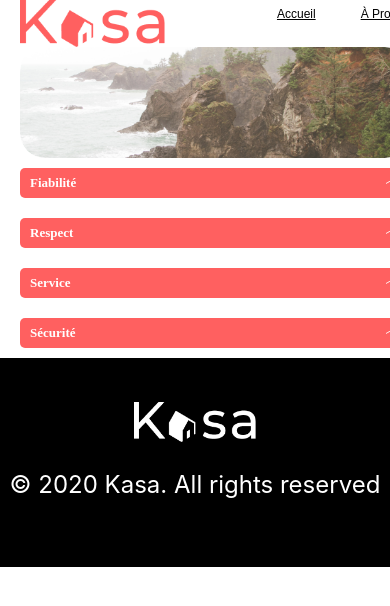
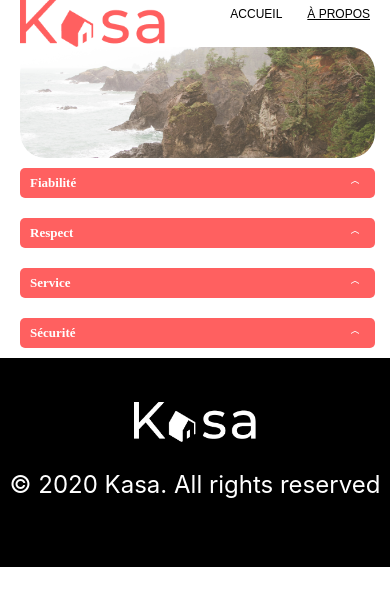
Before and after one commit to oanaciuca/kasa, a React (Create React App) app: page /a-propos in a window 390 px wide. Shown: the top 606 px of the page. Built offline with nearby package versions, Linux system fonts and the light colour scheme.

Commit message:
Maj media query

```diff
--- a/src/components/Header.js
+++ b/src/components/Header.js
@@ -1,15 +1,16 @@
 import React from 'react';
-import { Link } from 'react-router-dom';
+import { Link, useLocation } from 'react-router-dom';
 import logo from '../assets/LOGO.png';
 import '../sass/main.css';
 
 function Header() {
+    const location = useLocation();
     return (
         <header className="header">
                 <img src={logo} alt="Logo" className="header-logo" />
                 <nav className="header-nav">
-                    <Link to="/" className="nav-link">Accueil</Link>
-                    <Link to="/a-propos" className="nav-link">À Propos</Link>
+                    <Link to="/" className={`nav-link ${location.pathname === '/' ? 'active' : ''}`}>Accueil</Link>
+                    <Link to="/a-propos" className={`nav-link ${location.pathname === '/a-propos' ? 'active' : ''}`}>À Propos</Link>
                 </nav>
         </header>
     );
--- a/src/sass/_banner.scss
+++ b/src/sass/_banner.scss
@@ -46,6 +46,9 @@
 
         .banner-image {
             height: 111px;
+            width: 100%;
+            max-width: 768px;
+            margin-right: 35px;
         }
 
         .banner-text {
--- a/src/sass/_collapse.scss
+++ b/src/sass/_collapse.scss
@@ -51,6 +51,7 @@
   .collapse {
     .collapse-header {
       height: 30px;
+      margin-right: 35px;
 
       .collapse-title {
         font-family: Montserrat;
--- a/src/sass/_header.scss
+++ b/src/sass/_header.scss
@@ -20,9 +20,9 @@
             color: #333;
             font-weight: bold;
             height: 34px;
-
-            &[href="#a-propos"] {
-                text-decoration: none;
+            text-decoration: none;
+            &.active {
+               text-decoration: underline;
             }
         }
     }
@@ -35,6 +35,8 @@
         align-items: center;
         padding: 0 20px;
         height: auto;
+        max-width: 768px;
+        width: 100%;
 
         .header-logo {
             width: 145px;
@@ -46,6 +48,9 @@
             flex-direction: row;
             justify-content: flex-end;
             width: auto;
+            margin-right: 40px;
+            text-transform: uppercase;
+            gap: 10px;
 
             .nav-link {
                 font-family: 'Montserrat', sans-serif;
@@ -56,9 +61,8 @@
                 color: #000000;
                 margin-left: 15px;
 
-                &:hover {
-                    text-decoration: underline;
-                }
+
+
             }
         }
     }
--- a/src/sass/_home.scss
+++ b/src/sass/_home.scss
@@ -19,16 +19,22 @@
     grid-template-columns: repeat(auto-fit, minmax(300px, 1fr));
     justify-items: center;
     box-sizing: border-box;
+
   }
 }
 
 @media (max-width: 768px) {
   .home{
+    .banner img {
+      margin-right: 0;
+      width: 100%;
+    }
     max-width: 768px;
     .home-content {
       background-color: #ffffff;
       grid-template-columns: 1fr;
       padding: 0;
+
     }
   }
 }
--- a/src/sass/main.css
+++ b/src/sass/main.css
@@ -46,6 +46,9 @@
   }
   .banner .banner-image {
     height: 111px;
+    width: 100%;
+    max-width: 768px;
+    margin-right: 35px;
   }
   .banner .banner-text {
     font-family: "Montserrat", sans-serif;
@@ -181,6 +184,7 @@
 @media (max-width: 768px) {
   .collapse .collapse-header {
     height: 30px;
+    margin-right: 35px;
   }
   .collapse .collapse-header .collapse-title {
     font-family: Montserrat;
@@ -343,9 +347,10 @@
   color: #333;
   font-weight: bold;
   height: 34px;
+  text-decoration: none;
 }
-.header .header-nav .nav-link[href="#a-propos"] {
-  text-decoration: none;
+.header .header-nav .nav-link.active {
+  text-decoration: underline;
 }
 
 @media (max-width: 768px) {
@@ -355,6 +360,8 @@
     align-items: center;
     padding: 0 20px;
     height: auto;
+    max-width: 768px;
+    width: 100%;
   }
   .header .header-logo {
     width: 145px;
@@ -365,6 +372,9 @@
     flex-direction: row;
     justify-content: flex-end;
     width: auto;
+    margin-right: 40px;
+    text-transform: uppercase;
+    gap: 10px;
   }
   .header .header-nav .nav-link {
     font-family: "Montserrat", sans-serif;
@@ -374,9 +384,6 @@
     text-align: right;
     color: #000000;
     margin-left: 15px;
-  }
-  .header .header-nav .nav-link:hover {
-    text-decoration: underline;
   }
 }
 .home {
@@ -405,6 +412,10 @@
 @media (max-width: 768px) {
   .home {
     max-width: 768px;
+  }
+  .home .banner img {
+    margin-right: 0;
+    width: 100%;
   }
   .home .home-content {
     background-color: #ffffff;
```
Also changed, not shown: 1 other file (tests, documents, lock files or other folders).
